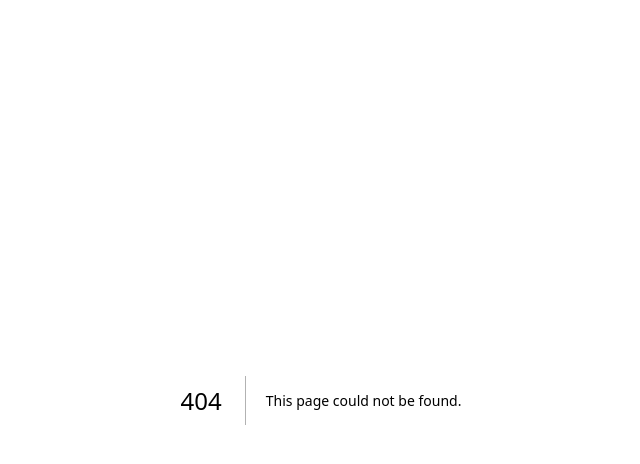
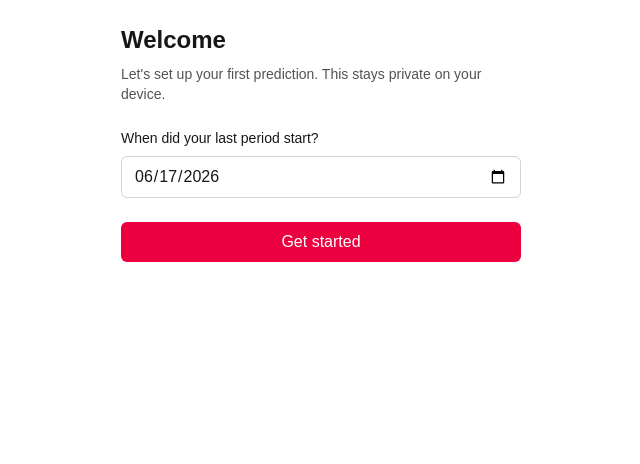
Before and after one commit to deepakpk-dev/lumen, a Next.js app: page /onboarding in a window 1280 px wide. Before the commit this address had no page. Shown: the top 464 px of the page, without its empty margins (319-959 px from the left). Built offline with nearby package versions, Linux system fonts and the light colour scheme.

Commit message:
feat(ui): onboarding flow capturing first cycle

```diff
--- /dev/null
+++ b/app/onboarding/page.tsx
@@ -0,0 +1,9 @@
+'use client';
+
+import { useRouter } from 'next/navigation';
+import { OnboardingForm } from '@/src/components/OnboardingForm';
+
+export default function OnboardingPage() {
+  const router = useRouter();
+  return <OnboardingForm onComplete={() => router.push('/')} />;
+}
--- /dev/null
+++ b/src/components/OnboardingForm.tsx
@@ -0,0 +1,52 @@
+'use client';
+
+import { useState } from 'react';
+import { useHealthData } from '@/src/state/useHealthData';
+import { todayISO } from '@/src/domain/dates';
+
+export function OnboardingForm({ onComplete }: { onComplete: () => void }) {
+  const { startPeriod } = useHealthData();
+  const [date, setDate] = useState(todayISO());
+  const [saving, setSaving] = useState(false);
+
+  async function handleSubmit(e: React.FormEvent) {
+    e.preventDefault();
+    setSaving(true);
+    await startPeriod(date);
+    setSaving(false);
+    onComplete();
+  }
+
+  return (
+    <form onSubmit={handleSubmit} className="mx-auto max-w-md space-y-6 p-6">
+      <div>
+        <h1 className="text-2xl font-semibold">Welcome</h1>
+        <p className="mt-2 text-sm text-neutral-600">
+          Let&apos;s set up your first prediction. This stays private on your
+          device.
+        </p>
+      </div>
+      <div className="space-y-2">
+        <label htmlFor="last-period" className="block text-sm font-medium">
+          When did your last period start?
+        </label>
+        <input
+          id="last-period"
+          aria-label="last period start"
+          type="date"
+          value={date}
+          max={todayISO()}
+          onChange={(e) => setDate(e.target.value)}
+          className="w-full rounded-md border border-neutral-300 px-3 py-2"
+        />
+      </div>
+      <button
+        type="submit"
+        disabled={saving}
+        className="w-full rounded-md bg-rose-600 px-4 py-2 font-medium text-white disabled:opacity-50"
+      >
+        Get started
+      </button>
+    </form>
+  );
+}
```
Also changed, not shown: 1 other file (tests, documents, lock files or other folders).
